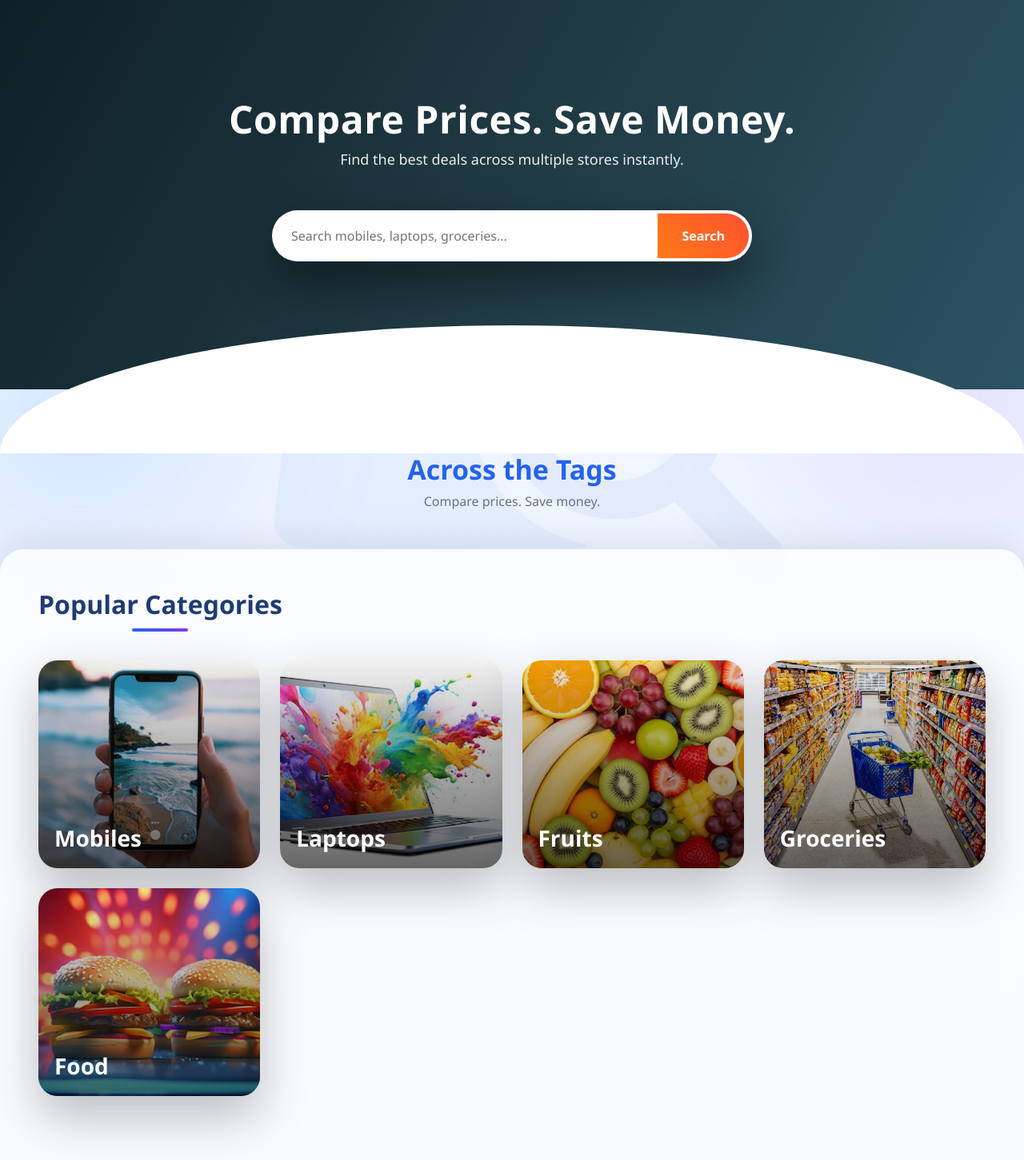
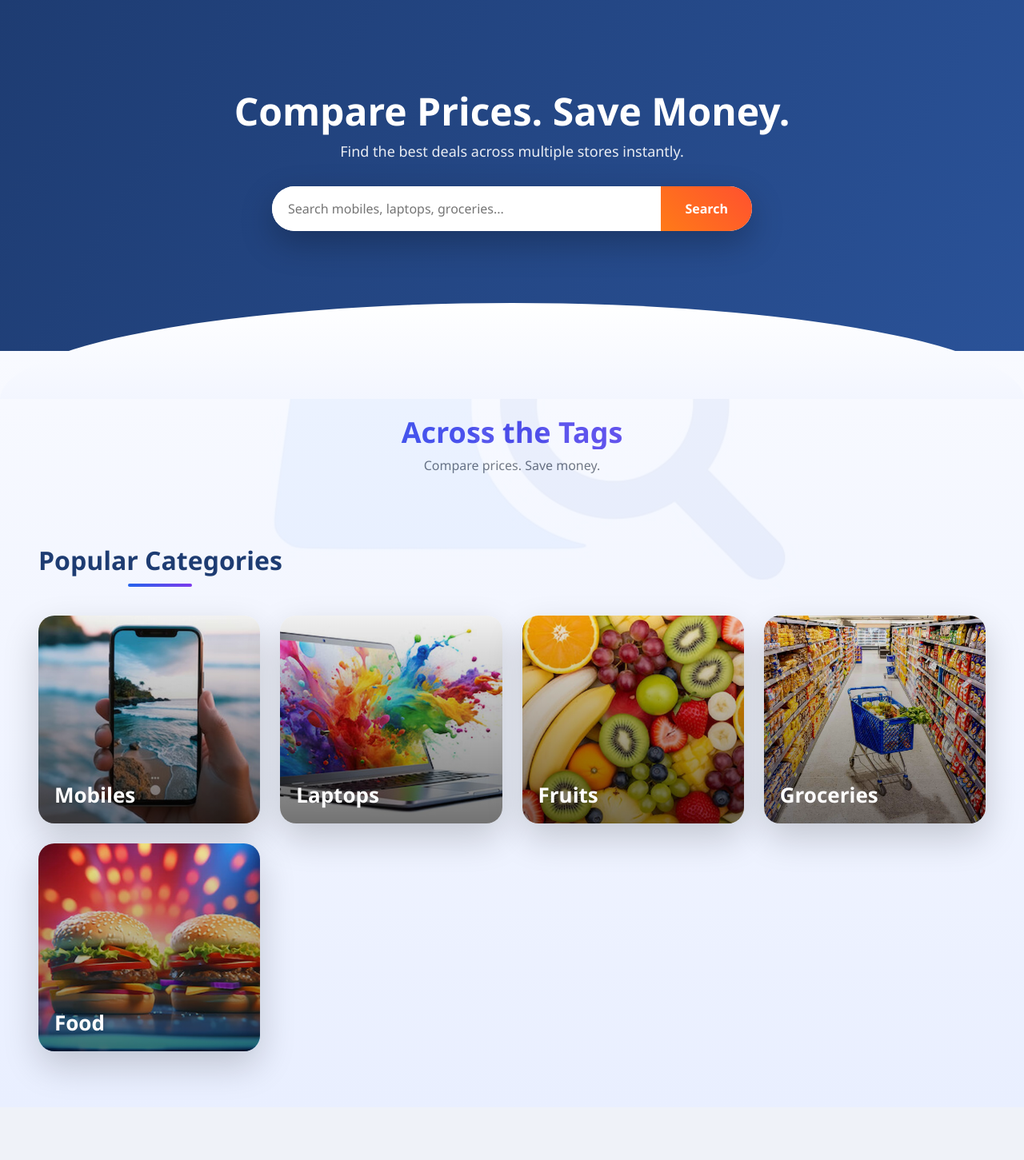
Before and after one commit to sanjux-xx/YOYO, a Flask app: page / in a window 1280 px wide. Shown: the whole page at 80% size. After the commit the page ends 1356 px from the top, so only its background shows below. Run offline with Flask 3, Linux system fonts and the light colour scheme.

Commit message:
Update index.html

```diff
--- a/templates/index.html
+++ b/templates/index.html
@@ -4,45 +4,15 @@
   <meta charset="utf-8">
   <title>Across the Tags</title>
   <meta name="viewport" content="width=device-width, initial-scale=1">
+  <meta name="description" content="Across the Tags helps you compare product prices across stores and save money.">
 
-  <meta name="description"
-        content="Across the Tags helps you compare product prices across stores and save money.">
+  <link href="https://cdn.jsdelivr.net/npm/bootstrap@5.3.0/dist/css/bootstrap.min.css" rel="stylesheet">
 
-  <link href="https://cdn.jsdelivr.net/npm/bootstrap@5.3.0/dist/css/bootstrap.min.css"
-        rel="stylesheet">
-
- <style>
+<style>
   body {
-    background: linear-gradient(180deg, #ffffff 0%, #f0f5ff 40%, #e6eeff 100%);
+    background: linear-gradient(180deg, #ffffff 0%, #f3f6ff 55%, #e9efff 100%);
     font-family: "Segoe UI", Tahoma, Geneva, Verdana, sans-serif;
     color: #333;
-    position: relative;
-    overflow-x: hidden;
-  }
-
-  /* Creative glowing blobs in background */
-  body::before,
-  body::after {
-    content: "";
-    position: fixed;
-    width: 500px;
-    height: 500px;
-    border-radius: 50%;
-    filter: blur(100px);
-    opacity: 0.35;
-    z-index: 0;
-  }
-
-  body::before {
-    background: radial-gradient(circle, #60a5fa, transparent 70%);
-    top: 250px;
-    left: -150px;
-  }
-
-  body::after {
-    background: radial-gradient(circle, #a78bfa, transparent 70%);
-    bottom: 100px;
-    right: -150px;
   }
 
   .bg-logo {
@@ -59,25 +29,24 @@
     object-fit: cover;
   }
 
-  /* HERO SECTION */
+  /* HERO */
   .hero {
-    background: linear-gradient(120deg, #0f2027, #203a43, #2c5364);
+    background: linear-gradient(120deg, #1e3c72, #2a5298);
     color: white;
     text-align: center;
-    padding: 120px 20px 180px;
+    padding: 110px 20px 150px;
     position: relative;
     z-index: 1;
   }
 
-  /* Stylish wave divider */
   .hero::after {
     content: "";
     position: absolute;
-    bottom: -80px;
+    bottom: -60px;
     left: 0;
     width: 100%;
-    height: 160px;
-    background: white;
+    height: 120px;
+    background: linear-gradient(180deg, #ffffff 0%, #f3f6ff 100%);
     border-top-left-radius: 50% 100%;
     border-top-right-radius: 50% 100%;
   }
@@ -90,7 +59,6 @@
   .hero h1 {
     font-size: 48px;
     font-weight: 700;
-    letter-spacing: 0.5px;
   }
 
   .hero p {
@@ -99,17 +67,14 @@
     font-size: 18px;
   }
 
-  /* Floating search bar */
   .hero-search {
     display: flex;
     max-width: 600px;
     margin: 0 auto;
     background: white;
-    border-radius: 60px;
+    border-radius: 50px;
     overflow: hidden;
-    box-shadow: 0 25px 60px rgba(0,0,0,0.45);
-    border: 4px solid rgba(255,255,255,0.3);
-    transform: translateY(20px);
+    box-shadow: 0 15px 40px rgba(0,0,0,0.25);
   }
 
   .hero-search input {
@@ -125,51 +90,38 @@
     border: none;
     color: white;
     padding: 0 30px;
-    font-weight: 700;
-  }
-
-  .site-header,
-  .container,
-  .container-fluid {
-    position: relative;
-    z-index: 1;
+    font-weight: 600;
   }
 
   .site-header {
     text-align: center;
-    margin-top: 80px;
-    margin-bottom: 10px;
+    margin: 80px auto 20px;
   }
 
   .site-header h1 {
-    color: #2563eb;
+    font-size: 36px;
     font-weight: 700;
-    font-size: 34px;
+    background: linear-gradient(90deg, #2563eb, #7c3aed);
+    -webkit-background-clip: text;
+    -webkit-text-fill-color: transparent;
   }
 
   .site-header p {
     color: #6b7280;
-    margin: 0;
   }
 
-  .home-search {
-    display: none;
+  .home-search { display: none; }
+
+  /* CATEGORY SECTION */
+  .container-fluid {
+    margin-top: 70px;
+    padding: 40px 30px 70px;
   }
 
-  /* Glass style content area */
-  .container-fluid {
-    margin-top: 60px;
-    padding: 50px 40px 80px;
-    background: rgba(255, 255, 255, 0.75);
-    backdrop-filter: blur(12px);
-    border-radius: 30px 30px 0 0;
-    box-shadow: 0 -10px 40px rgba(0,0,0,0.08);
-  }
-
-  /* Stylish section heading */
   h2.text-center {
     font-size: 32px;
     font-weight: 700;
+    color: #1e3c72;
     position: relative;
     display: inline-block;
     padding-bottom: 12px;
@@ -177,7 +129,7 @@
 
   h2.text-center::after {
     content: "";
-    width: 70px;
+    width: 80px;
     height: 4px;
     background: linear-gradient(90deg, #2563eb, #7c3aed);
     display: block;
@@ -185,21 +137,20 @@
     border-radius: 2px;
   }
 
-  /* CATEGORY CARDS */
   .category-card {
     position: relative;
     display: block;
     height: 260px;
-    border-radius: 24px;
+    border-radius: 20px;
     overflow: hidden;
-    box-shadow: 0 25px 60px rgba(0,0,0,0.25);
-    transition: transform 0.4s ease, box-shadow 0.4s ease;
+    box-shadow: 0 18px 45px rgba(0,0,0,0.18);
+    transition: transform 0.3s ease, box-shadow 0.3s ease;
     text-decoration: none;
   }
 
   .category-card:hover {
-    transform: translateY(-12px) scale(1.03);
-    box-shadow: 0 35px 80px rgba(0,0,0,0.35);
+    transform: translateY(-8px);
+    box-shadow: 0 25px 60px rgba(0,0,0,0.28);
   }
 
   .category-card img {
@@ -212,7 +163,7 @@
     content: "";
     position: absolute;
     inset: 0;
-    background: linear-gradient(to top, rgba(0,0,0,0.6), rgba(0,0,0,0.05));
+    background: linear-gradient(to top, rgba(0,0,0,0.55), rgba(0,0,0,0.05));
   }
 
   .category-card h3 {
@@ -220,7 +171,7 @@
     bottom: 20px;
     left: 20px;
     color: #fff;
-    font-size: 28px;
+    font-size: 26px;
     font-weight: 700;
     z-index: 2;
     margin: 0;
@@ -244,12 +195,10 @@
 
 <body>
 
-<!-- HERO SECTION -->
 <section class="hero">
   <div class="hero-content">
     <h1>Compare Prices. Save Money.</h1>
     <p>Find the best deals across multiple stores instantly.</p>
-
     <form method="POST" action="/" class="hero-search">
       <input type="text" name="product_query" placeholder="Search mobiles, laptops, groceries..." required>
       <button type="submit">Search</button>
@@ -257,18 +206,15 @@
   </div>
 </section>
 
-<!-- BACKGROUND LOGO -->
 <div class="bg-logo">
   <img src="{{ url_for('static', filename='images/Logo.jpg') }}" alt="">
 </div>
 
-<!-- HEADER -->
 <div class="site-header">
   <h1>Across the Tags</h1>
   <p>Compare prices. Save money.</p>
 </div>
 
-<!-- SEARCH RESULTS -->
 {% if products %}
 <div class="container mb-5">
   <h4 class="mb-3">Search Results</h4>
@@ -277,15 +223,13 @@
     <div class="col-md-3 col-sm-6">
       <div class="card h-100 shadow-sm">
         <img src="{{ product.image if product.image else 'https://via.placeholder.com/300x200?text=No+Image' }}"
-             class="card-img-top"
-             style="height:160px;object-fit:contain;padding:10px;">
+             class="card-img-top" style="height:160px;object-fit:contain;padding:10px;">
         <div class="card-body">
           <h6>{{ product.title }}</h6>
           <p class="text-success fw-bold">{{ product.price }}</p>
           <small class="text-muted">{{ product.store }}</small>
         </div>
-        <button type="button"
-                class="btn btn-success m-2"
+        <button type="button" class="btn btn-success m-2"
                 onclick='openBuy({{ product.link|tojson }}, {{ product.title|tojson }})'>
           Buy
         </button>
@@ -302,36 +246,29 @@
 </p>
 {% endif %}
 
-<!-- CATEGORY GRID -->
 <div class="container-fluid mt-5 px-lg-5">
-  <h2 class="text-center mb-4" style="font-weight:700;color:#1e3c72;">Popular Categories</h2>
+  <h2 class="text-center mb-4">Popular Categories</h2>
   <div class="category-grid">
-
     <a href="/category/mobiles" class="category-card">
       <img src="{{ url_for('static', filename='images/categories/phone.jpg') }}">
       <h3>Mobiles</h3>
     </a>
-
     <a href="/category/laptops" class="category-card">
       <img src="{{ url_for('static', filename='images/categories/laptop.jpg') }}">
       <h3>Laptops</h3>
     </a>
-
     <a href="/category/fruits" class="category-card">
       <img src="{{ url_for('static', filename='images/categories/fruits.jpg') }}">
       <h3>Fruits</h3>
     </a>
-
     <a href="/category/groceries" class="category-card">
       <img src="{{ url_for('static', filename='images/categories/gro.jpg') }}">
       <h3>Groceries</h3>
     </a>
-
     <a href="/food" class="category-card">
       <img src="{{ url_for('static', filename='images/categories/food.jpg') }}">
       <h3>Food</h3>
     </a>
-
   </div>
 </div>
 
```
